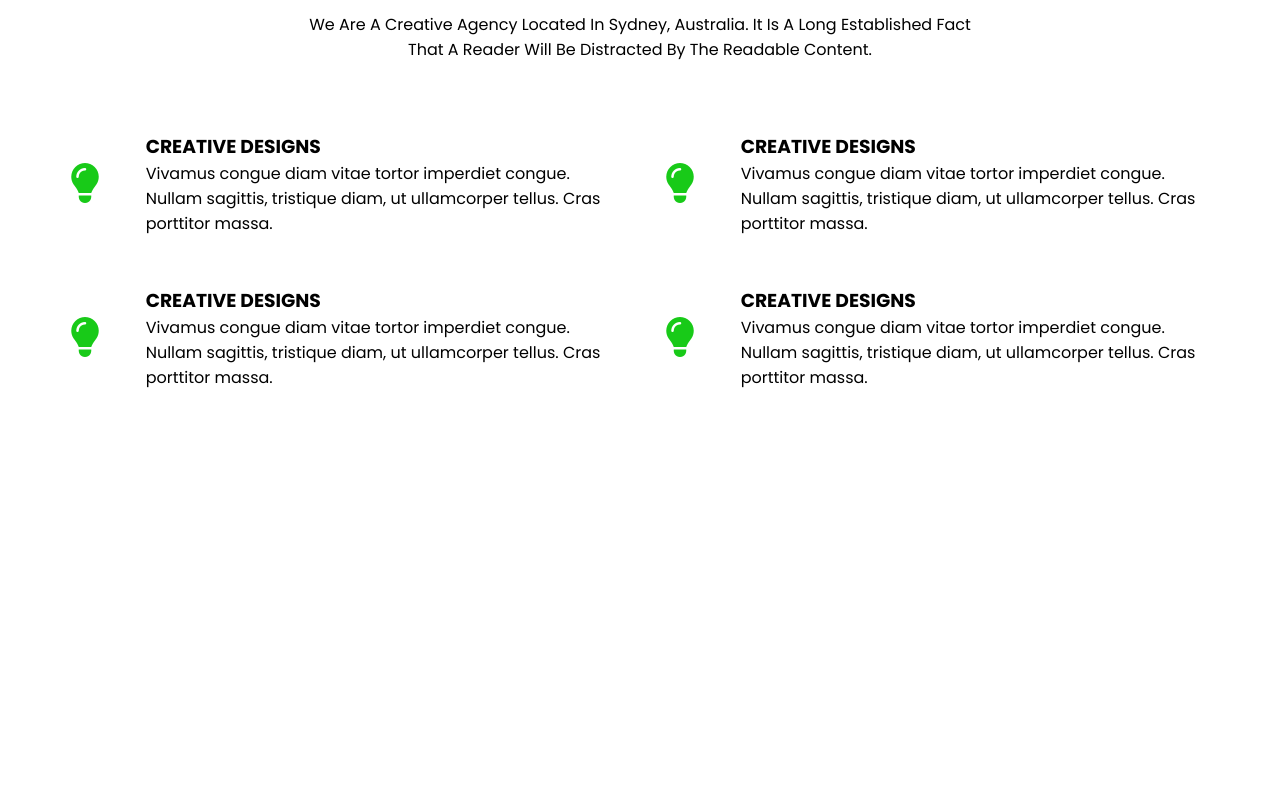
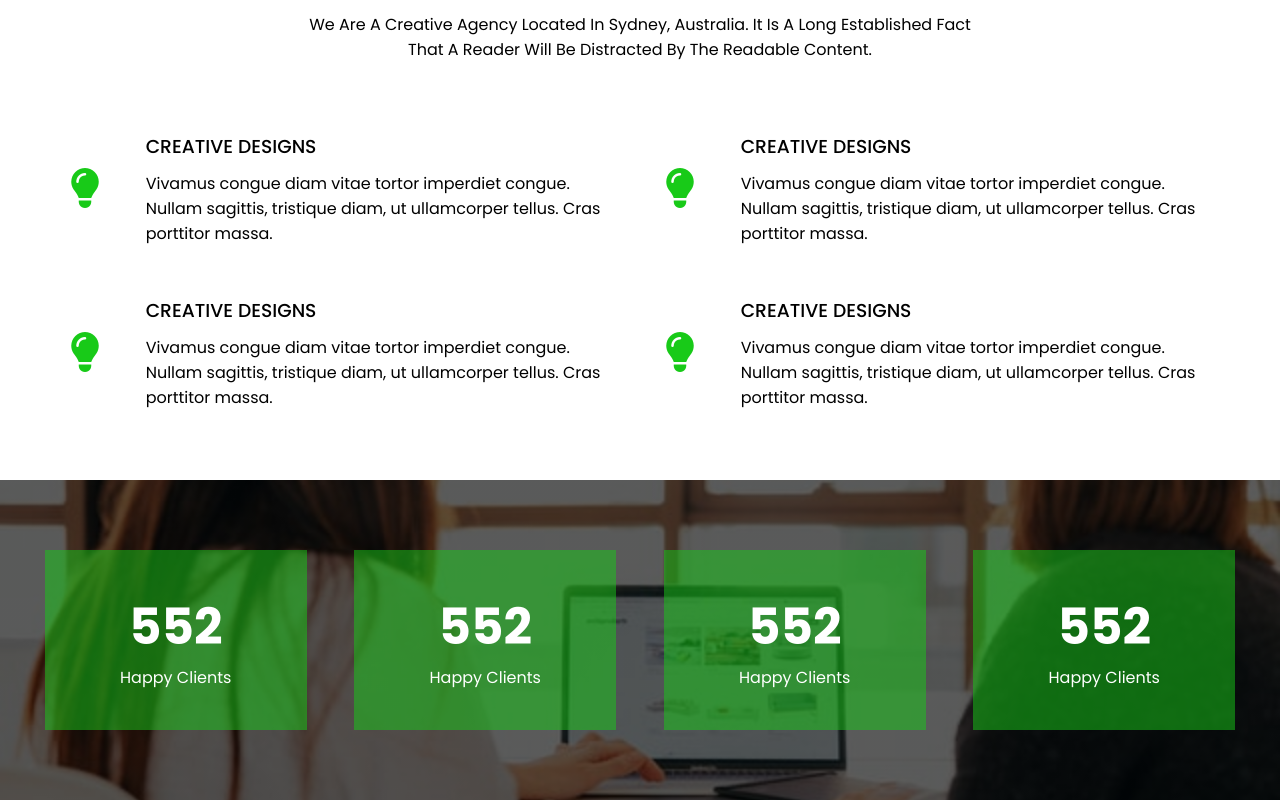
Before and after one commit to hzamanshohag/programmer, a plain HTML site: page index.html in a window 1280 px wide. Shown: the part 948-1748 px from the top of the page. Before the commit the page ends 1408 px from the top, so only its background shows below. Drawn offline with Linux system fonts and the light colour scheme.

Commit message:
Our Clients Added

```diff
--- a/index.html
+++ b/index.html
@@ -135,6 +135,35 @@
         </section>
         <!-- End MODERN DIGITAL AGENCY -->
 
+        <!-- Happy Clients -->
+        <section id="our-clients">
+            <div class="container">
+                <div class="our-clients-wrapper">
+
+                    <div class="our-clients-feedback">
+                        <h2>552</h2>
+                        <span>Happy Clients</span>
+                    </div>
+
+                    <div class="our-clients-feedback">
+                        <h2>552</h2>
+                        <span>Happy Clients</span>
+                    </div>
+
+                    <div class="our-clients-feedback">
+                        <h2>552</h2>
+                        <span>Happy Clients</span>
+                    </div>
+
+                    <div class="our-clients-feedback">
+                        <h2>552</h2>
+                        <span>Happy Clients</span>
+                    </div>
+
+
+                </div>
+            </div>
+        </section>
     </main>
 </body>
 </html>
--- a/style.css
+++ b/style.css
@@ -266,8 +266,42 @@ section{
     color: #18CA18;
 }
 
-.agency-box-dec{
+.agency-box-dec h3{
+    margin-bottom: 10px;
+    font-weight: 500;
+}
+
+/* End  MODERN DIGITAL AGENCY*/
+
+/* Happy Clients */
+
+#our-clients{
+    background-image: linear-gradient(#000000a2,#000000a2),url(img/slider2.jpg);
+    background-repeat: no-repeat;
+    background-size: cover;
+    background-position: center;
+    background-attachment: fixed;
+}
+
+.our-clients-wrapper{
+    display: flex;
+    /* align-items: center; */
+    justify-content: space-between;
+}
+
+.our-clients-feedback{
+    flex-basis: 22%;
+    background-color: #18ca1882;
+    padding: 40px 0;
+    text-align: center;
+    color: #fff;
 
 }
 
-/* End  MODERN DIGITAL AGENCY*/
+.our-clients-feedback h2{
+    font-size: 50px;
+}
+
+.our-clients-feedback span{
+
+}
```
